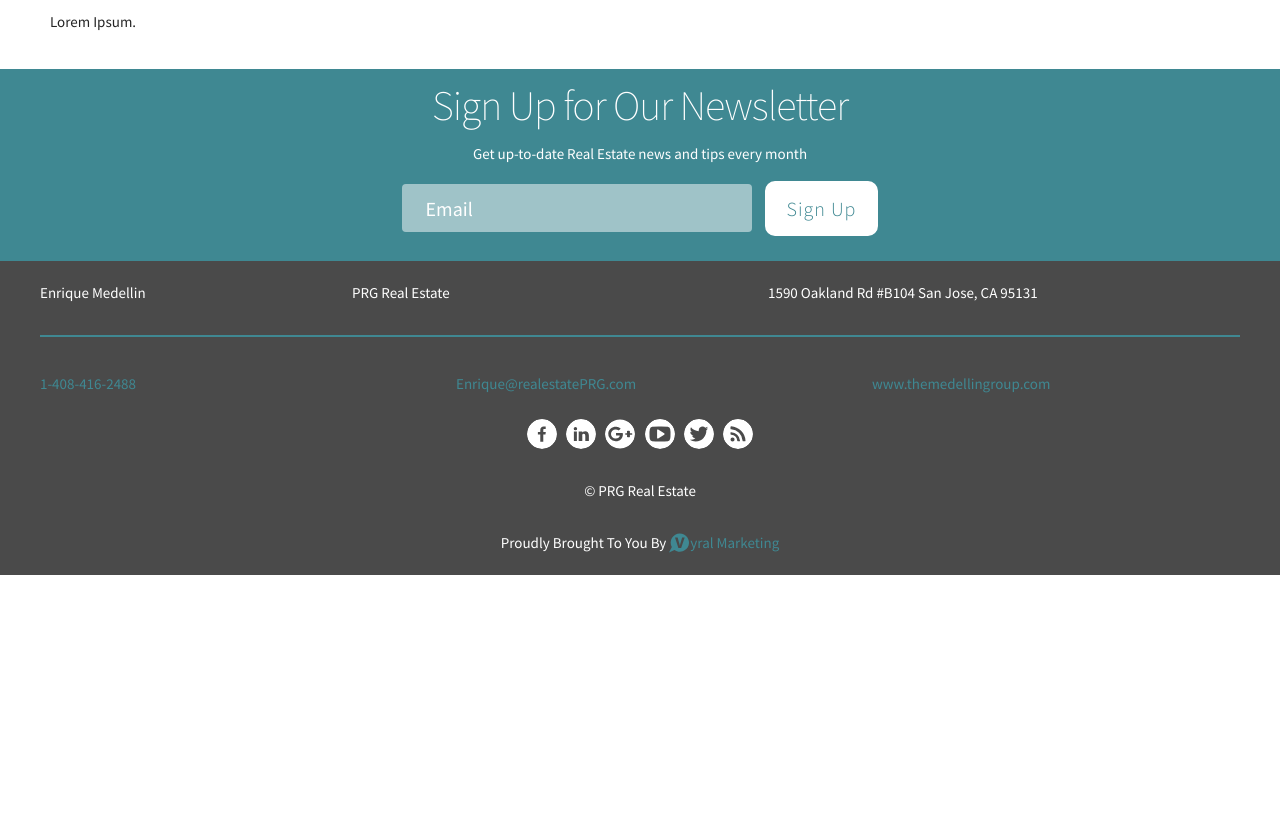
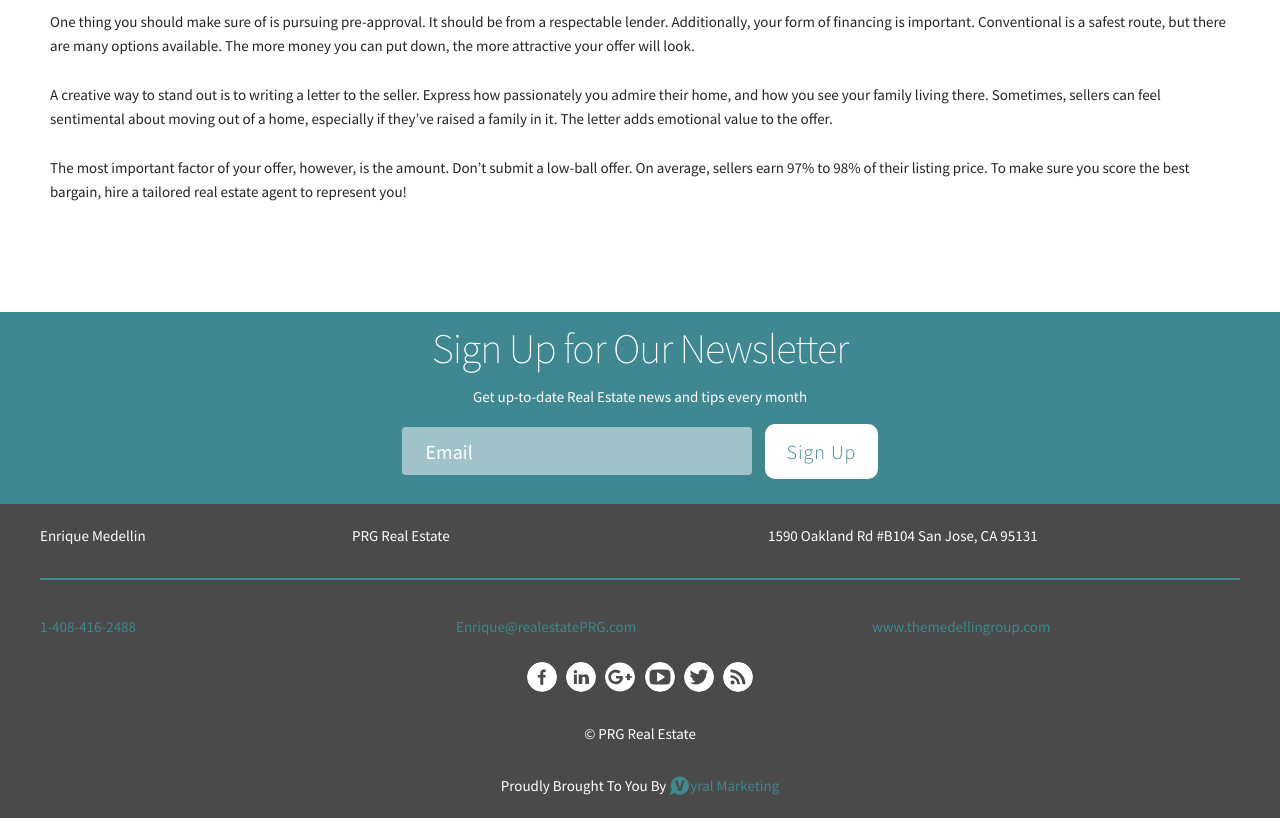
Before and after one commit to Vyral/medellin_careers, a Jekyll site: the page built from _posts/2016-06-01-test-post.md, in a window 1280 px wide and 1368 px high. Shown: the part 550-1368 px from the top of the window. Built offline with Jekyll 4.4.1, drawn with Linux system fonts in a browser that asks for light colours.

Commit message:
Updated '/_posts/2016-06-01-test-post.md' via CloudCannon

```diff
--- a/_posts/2016-06-01-test-post.md
+++ b/_posts/2016-06-01-test-post.md
@@ -18,5 +18,11 @@ image: /img/ss (20).jpg
 ---
 
 
+One thing you should make sure of is pursuing pre-approval. It should be from a respectable lender. Additionally, your form of financing is important. Conventional is a safest route, but there are many options available. The more money you can put down, the more attractive your offer will look.
 
-Lorem Ipsum.
+A creative way to stand out is to writing a letter to the seller. Express how passionately you admire their home, and how you see your family living there. Sometimes, sellers can feel sentimental about moving out of a home, especially if they’ve raised a family in it. The letter adds emotional value to the offer.
+
+The most important factor of your offer, however, is the amount. Don’t submit a low-ball offer. On average, sellers earn 97% to 98% of their listing price. To make sure you score the best bargain, hire a tailored real estate agent to represent you!
+<br>&nbsp;
+
+&nbsp;
```
